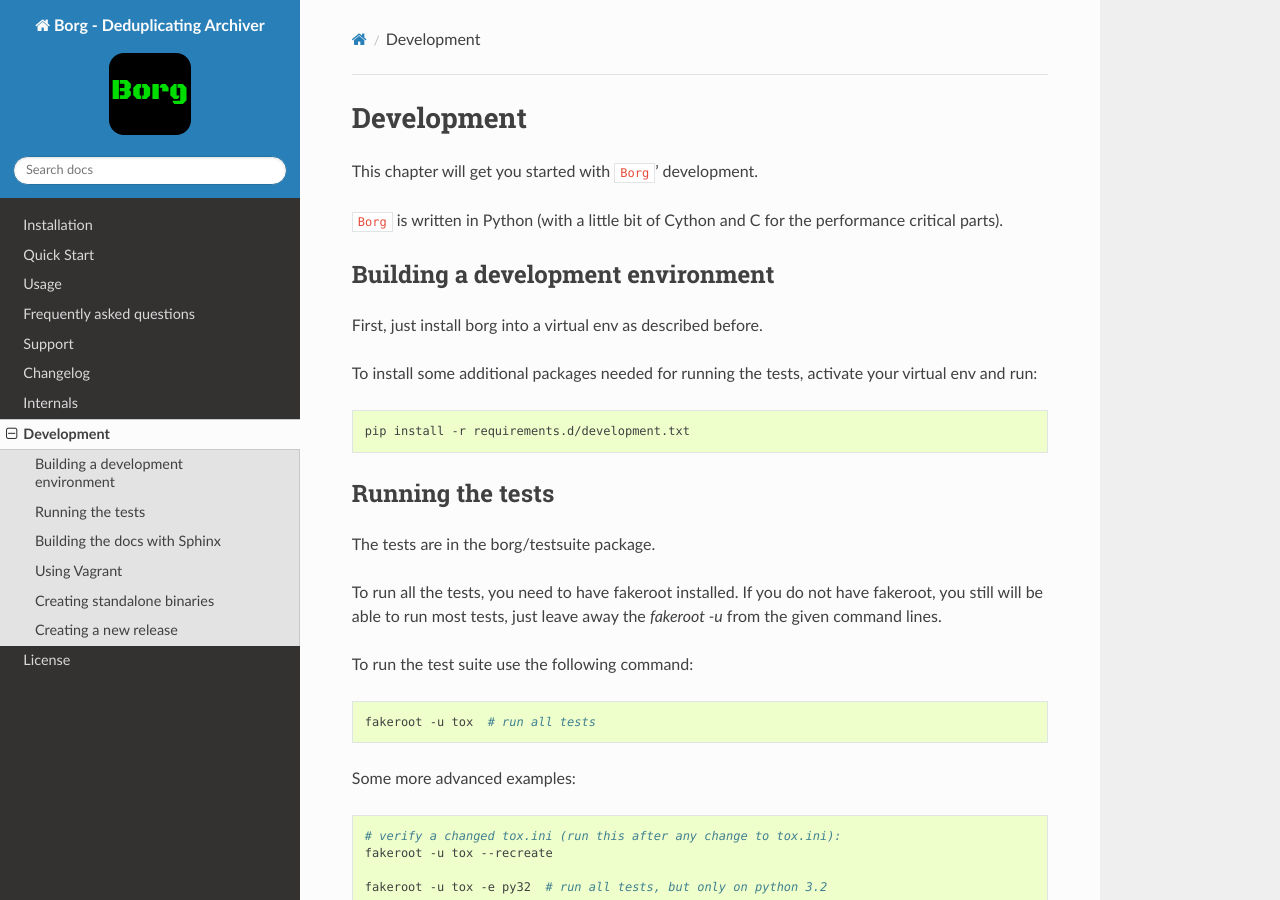
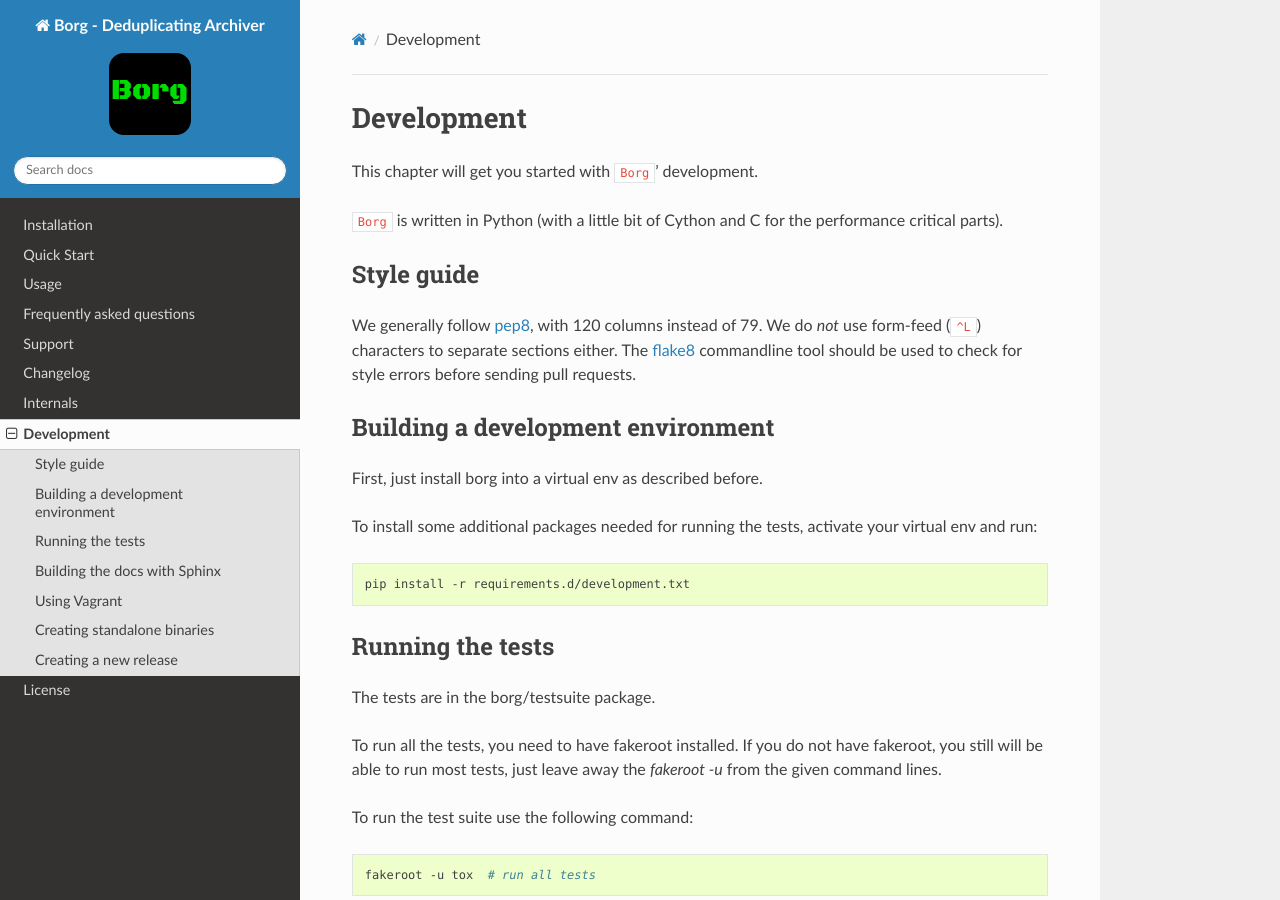
Before and after one commit to borgbackup/borg, a Sphinx documentation site: the page built from docs/development.rst, in a window 1280 px wide and 900 px high. Built offline with Sphinx 7.4.7 and the Read the Docs theme 2.0.0, drawn with Linux system fonts in a browser that asks for light colours; pages that are not in the unit, such as notebooks, are missing from menus; the version number could not be read and is left out.

Commit message:
describe the current style guide in documentation

```diff
--- a/docs/development.rst
+++ b/docs/development.rst
@@ -9,6 +9,15 @@
 |project_name| is written in Python (with a little bit of Cython and C for
 the performance critical parts).
 
+Style guide
+-----------
+
+We generally follow `pep8
+<https://www.python.org/dev/peps/pep-0008/>`_, with 120 columns
+instead of 79. We do *not* use form-feed (``^L``) characters to
+separate sections either. The `flake8
+<https://flake8.readthedocs.org/>`_ commandline tool should be used to
+check for style errors before sending pull requests.
 
 Building a development environment
 ----------------------------------
```
